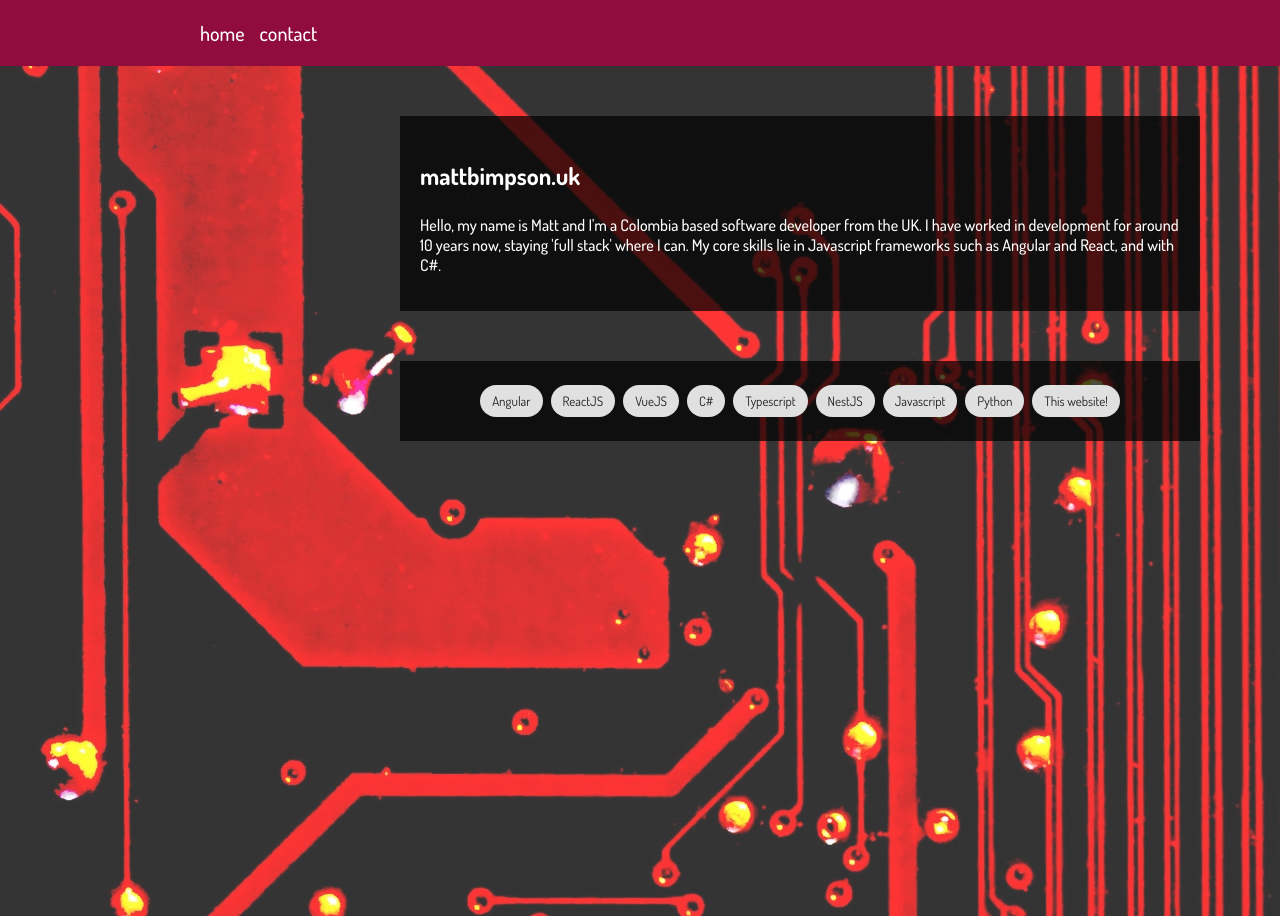
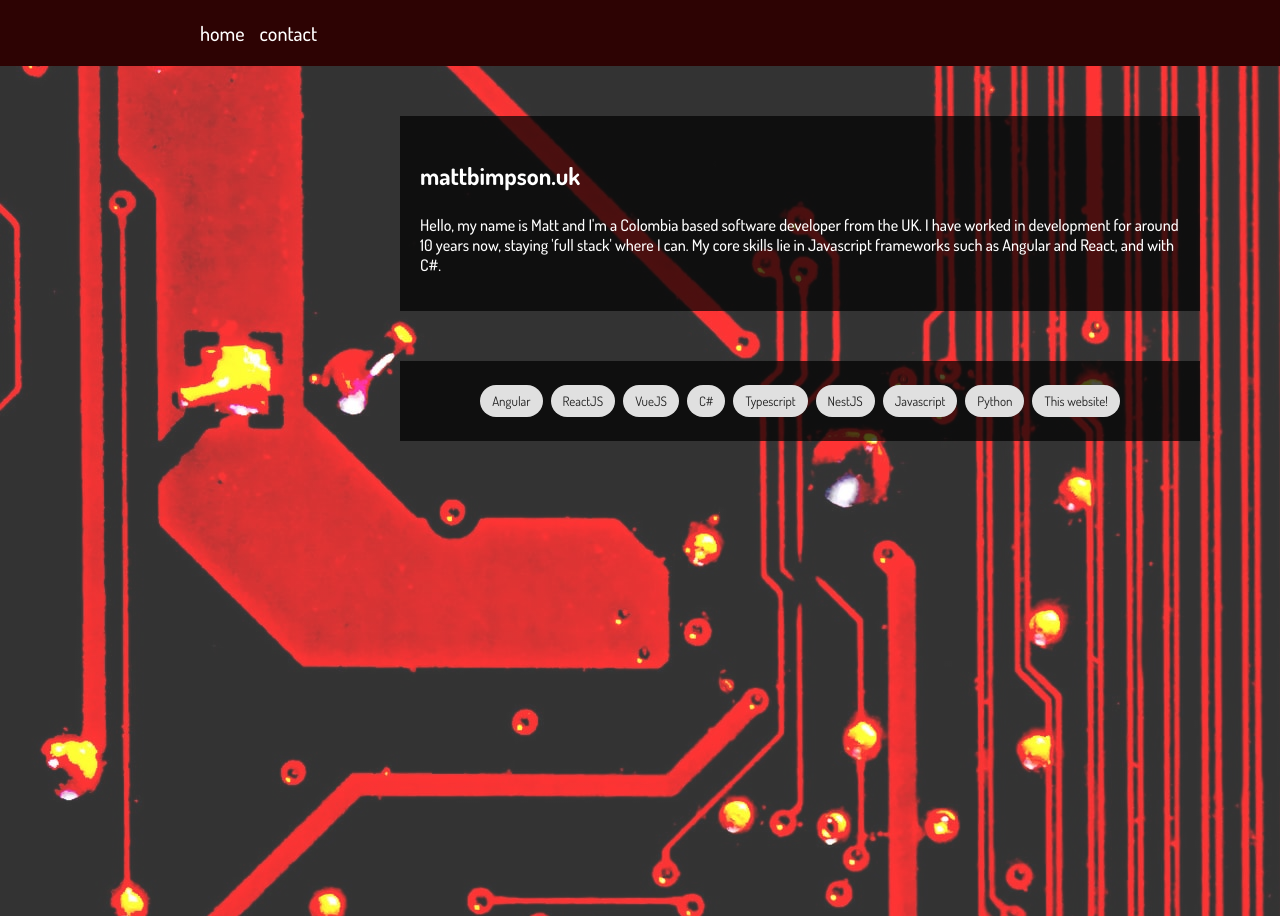
Before and after one commit to mattbimpson/portfolio, a React (Create React App) app: page / in a window 1280 px wide. Built offline with nearby package versions, Linux system fonts and the light colour scheme.

Commit message:
change header colour

```diff
--- a/src/shared/styles/colors.ts
+++ b/src/shared/styles/colors.ts
@@ -1,4 +1,4 @@
-export const DarkRed = '#900C3F';
+export const DarkRed = '#2D0303';
 export const Red = '#C70039';
 export const Orange = '#FF5733';
 export const Yellow = '#FFC300';
```
